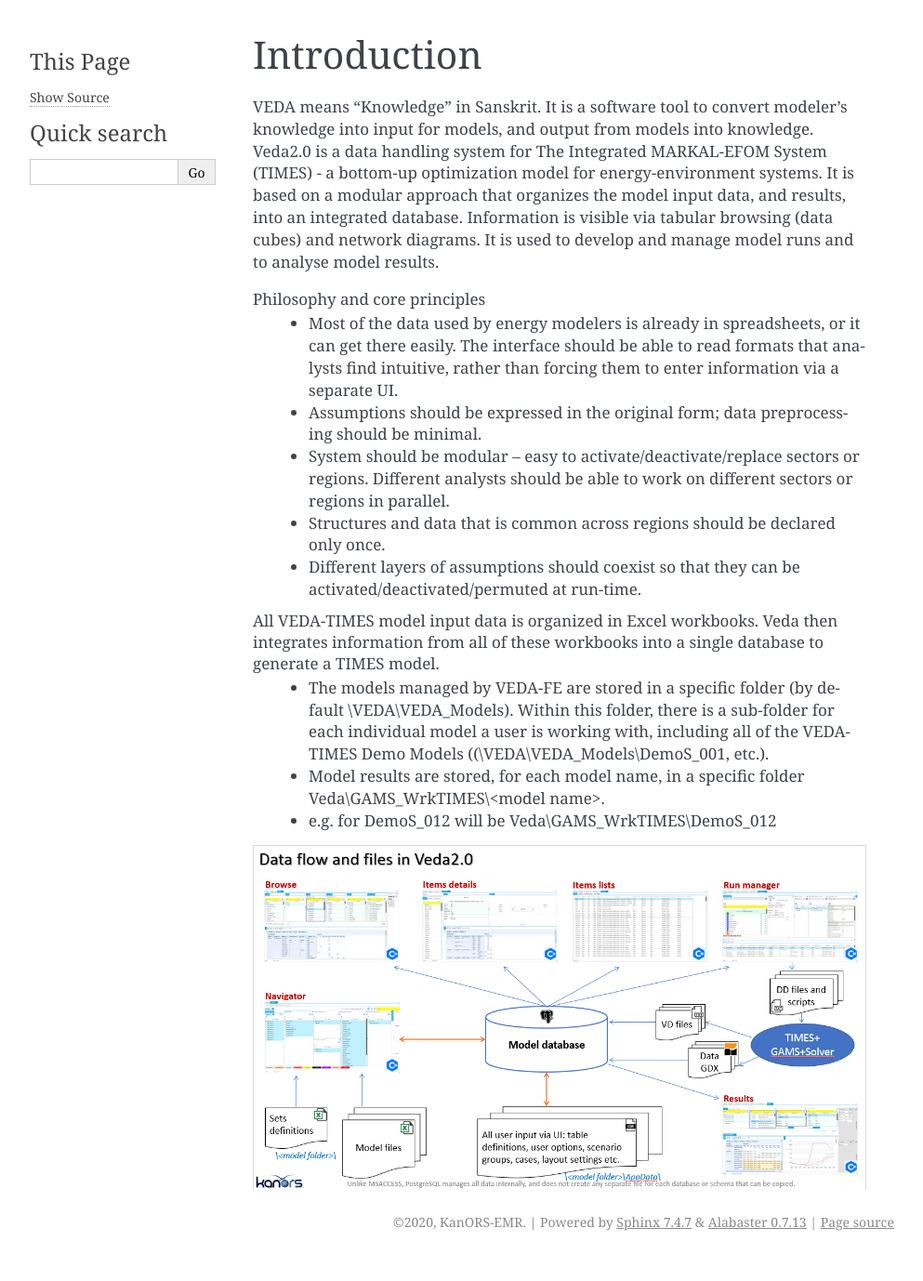
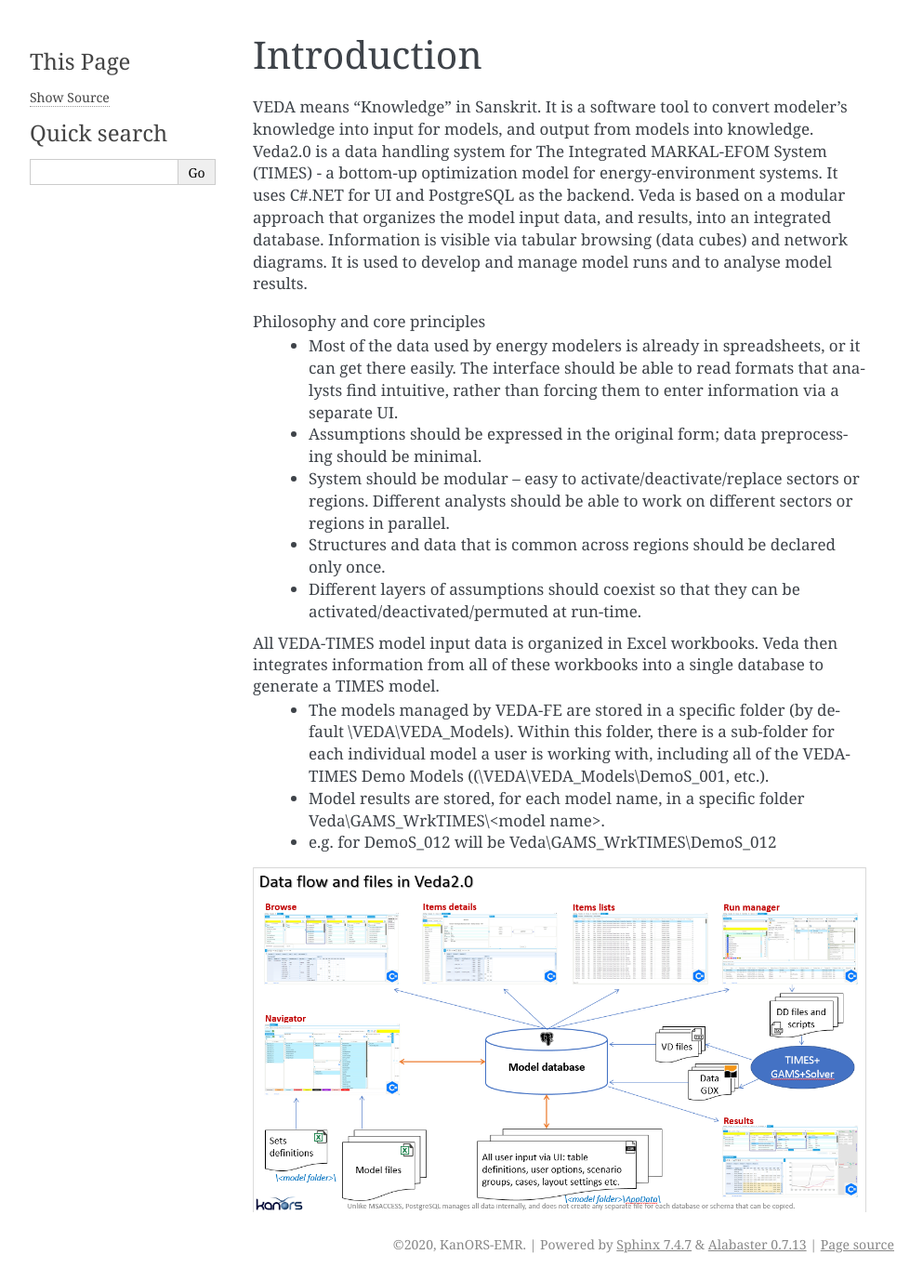
Before and after one commit to kanors-emr/Veda-documentation, a Sphinx documentation site: the page built from docs/source/pages/introduction.rst, in a window 1280 px wide. Shown: the whole page at 93% size, without its empty margins (148-1141 px from the left). Built offline with Sphinx 7.4.7, drawn with Linux system fonts in a browser that asks for light colours; before the commit the page ends 1354 px from its top, so only the background shows below that.

Commit message:
minor edit

```diff
--- a/docs/source/pages/introduction.rst
+++ b/docs/source/pages/introduction.rst
@@ -2,8 +2,8 @@
 Introduction
 ============
 VEDA means “Knowledge” in Sanskrit. It is a software tool to convert modeler's knowledge into input for models, and output from models into knowledge.
-Veda2.0 is a data handling system for The Integrated MARKAL-EFOM System (TIMES) - a bottom-up optimization model for energy-environment systems.
-It is based on a modular approach that organizes the model input data, and results, into an integrated database.
+Veda2.0 is a data handling system for The Integrated MARKAL-EFOM System (TIMES) - a bottom-up optimization model for energy-environment systems. It uses C#.NET for UI and PostgreSQL as the backend.
+Veda is based on a modular approach that organizes the model input data, and results, into an integrated database.
 Information is visible via tabular browsing (data cubes) and network diagrams.
 It is used to develop and manage model runs and to analyse model results.
 
```
